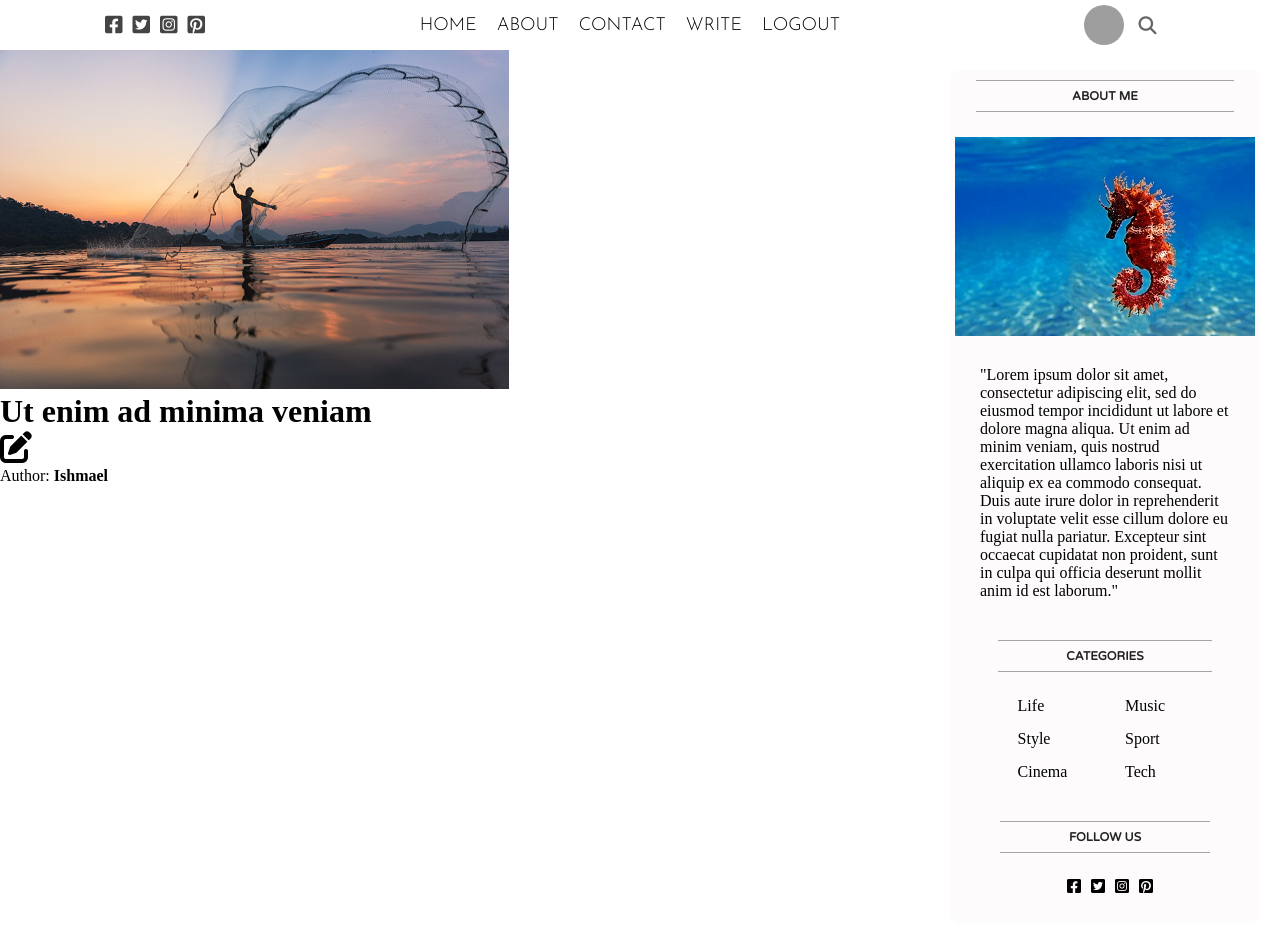
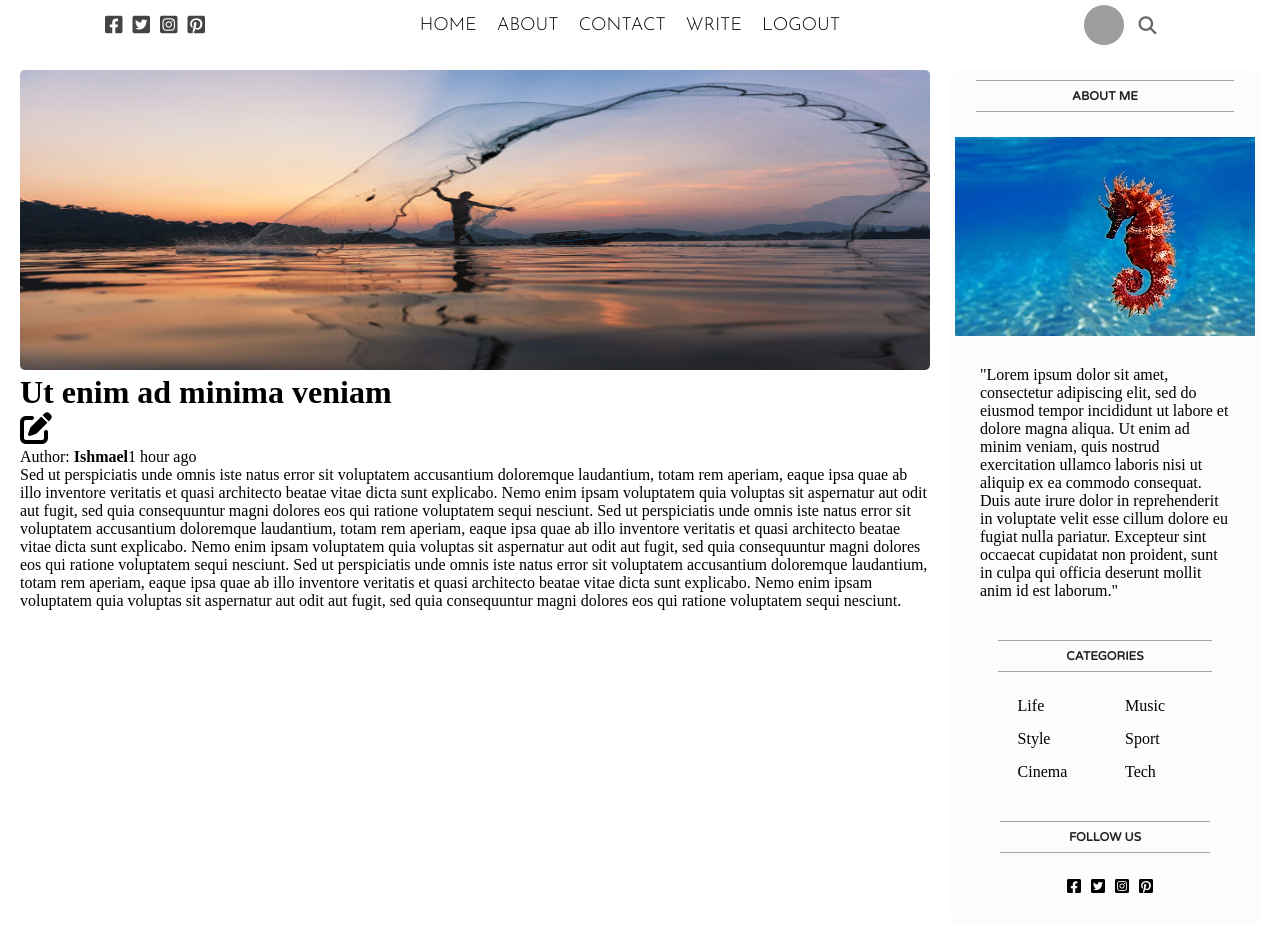
Before and after one commit to EvMad/react-frontend-sandbox, a React (Create React App) app: page / in a window 1280 px wide. Shown: the top 932 px of the page. Built offline with nearby package versions, Linux system fonts and the light colour scheme; grey boxes are pictures that could not be loaded; some icons are missing.

Commit message:
.singlePostWrapper {} .singlePostImg {}

```diff
--- a/src/components/singlePost/SinglePost.jsx
+++ b/src/components/singlePost/SinglePost.jsx
@@ -16,7 +16,22 @@ export default function SinglePost() {
                 </h1>
                 <div className="singlePostInfo">
                     <span className="singlePostAuthor">Author: <b>Ishmael</b></span>
+                    <span className="singlePostDate">1 hour ago</span>
                 </div>
+                <p>
+                Sed ut perspiciatis unde omnis iste natus error sit voluptatem accusantium doloremque laudantium,
+                totam rem aperiam, eaque ipsa quae ab illo inventore veritatis et quasi architecto beatae vitae
+                dicta sunt explicabo. Nemo enim ipsam voluptatem quia voluptas sit aspernatur aut odit aut fugit,
+                sed quia consequuntur magni dolores eos qui ratione voluptatem sequi nesciunt.
+                Sed ut perspiciatis unde omnis iste natus error sit voluptatem accusantium doloremque laudantium,
+                totam rem aperiam, eaque ipsa quae ab illo inventore veritatis et quasi architecto beatae vitae
+                dicta sunt explicabo. Nemo enim ipsam voluptatem quia voluptas sit aspernatur aut odit aut fugit,
+                sed quia consequuntur magni dolores eos qui ratione voluptatem sequi nesciunt.
+                Sed ut perspiciatis unde omnis iste natus error sit voluptatem accusantium doloremque laudantium,
+                totam rem aperiam, eaque ipsa quae ab illo inventore veritatis et quasi architecto beatae vitae
+                dicta sunt explicabo. Nemo enim ipsam voluptatem quia voluptas sit aspernatur aut odit aut fugit,
+                sed quia consequuntur magni dolores eos qui ratione voluptatem sequi nesciunt.
+                </p>
             </div>
         </div>
     )
--- a/src/components/singlePost/singlePost.css
+++ b/src/components/singlePost/singlePost.css
@@ -1,3 +1,14 @@
 .singlePost {
     flex: 9;
 }
+
+.singlePostWrapper {
+    padding: 20px;
+    padding-right: 0;
+}
+
+.singlePostImg {
+    width: 100%;
+    height: 300px;
+    border-radius: 5px;
+}
```
